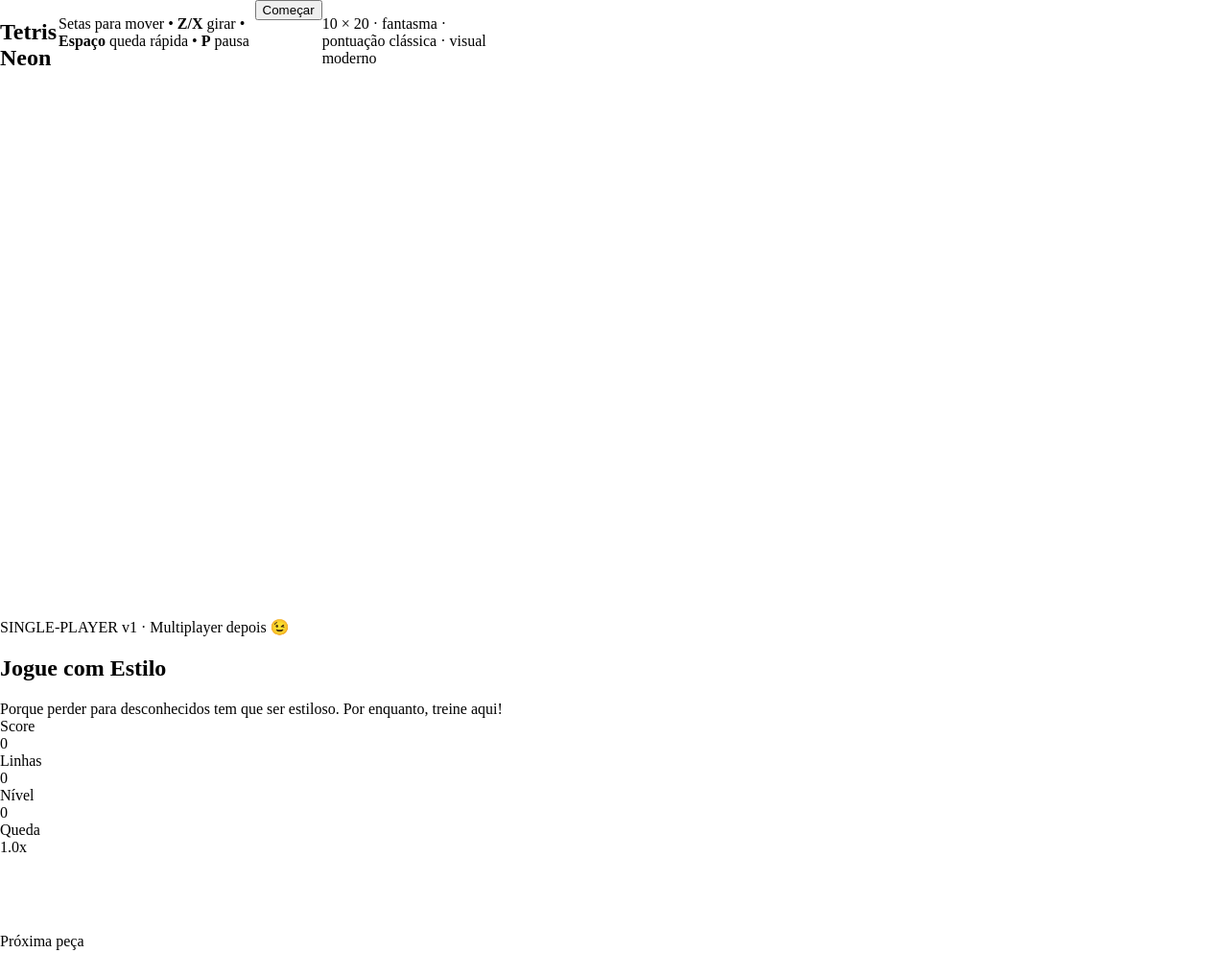
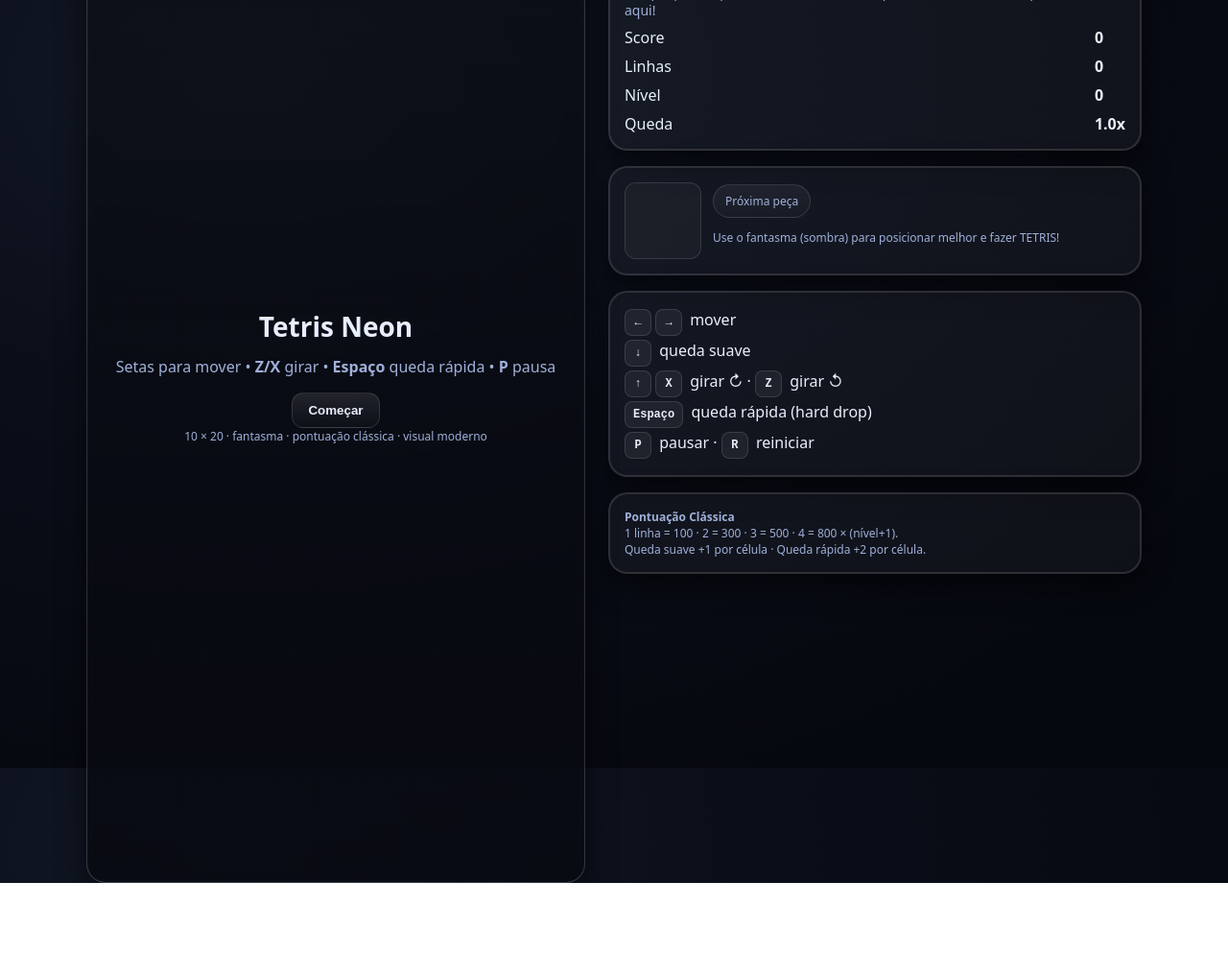
Before and after one commit to VieiraGabrielAlexandre/project-tgv, a plain HTML site: page index.html in a window 1280 px wide. Shown: the top 993 px of the page at 96% size. After the commit the page ends 920 px from the top, so only its background shows below. Drawn offline with Linux system fonts and the light colour scheme.

Commit message:
feature: melhorando estrutura e readme

```diff
--- a/index.html
+++ b/index.html
@@ -4,7 +4,7 @@
     <meta charset="UTF-8" />
     <meta name="viewport" content="width=device-width, initial-scale=1" />
     <title>Tetris Neon — Multiplayer depois, estilo agora 😎</title>
-    <link rel="stylesheet" href="styles.css" />
+    <link rel="stylesheet" href="styles.css">
 </head>
 <body>
 <div class="wrap">
--- a/styles.css
+++ b/styles.css
@@ -1,144 +1,155 @@
-: root {
-    --bg: radial - gradient(1200 px 800 px at 20 % 10 % , #121826 0%, # 0b0 f1a 40 % , #06080f 100%);
+:root {
+    --bg: radial-gradient(1200px 800px at 20% 10%, #121826 0%, #0b0f1a 40%, #06080f 100%);
     --panel: rgba(255,255,255,0.04);
     --panel-border: rgba(255,255,255,0.12);
-    --text: # e8eefc;
+    --text: #e8eefc;
     --muted: #9fb0d9;
-    --accent: # 6 cf0ff;
-    --shadow: 0 10 px 30 px rgba(0, 0, 0, 0.6), inset 0 0 0 1 px
-    var (--panel - border);
-    --radius: 20 px;
+    --accent: #6cf0ff;
+    --shadow: 0 10px 30px rgba(0,0,0,0.6), inset 0 0 0 1px var(--panel-border);
+    --radius: 20px;
 }
-*{
-    box - sizing: border - box
-}
-html, body {
-    height: 100 %
-}
+
+* { box-sizing: border-box; }
+html, body { height: 100%; }
+
 body {
     margin: 0;
-    color: var (--text);
-    font - family: ui - rounded,
-    system - ui,
-    -apple - system,
-    Segoe UI,
-    Roboto,
-    "Helvetica Neue",
-    Arial,
-    "Noto Sans",
-    "Apple Color Emoji",
-    "Segoe UI Emoji";
-    background: var (--bg);
-    display: flex;align - items: center;justify - content: center;
+    color: var(--text);
+    font-family: ui-rounded, system-ui, -apple-system, Segoe UI, Roboto, "Helvetica Neue", Arial, "Noto Sans", "Apple Color Emoji", "Segoe UI Emoji";
+    background: var(--bg);
+    display: flex;
+    align-items: center;
+    justify-content: center;
 }
+
 .wrap {
-    width: min(1100 px, 95 vw);
+    width: min(1100px, 95vw);
     display: grid;
-    grid - template - columns: 1 fr auto;
-    gap: 24 px;
-    align - items: start;
+    grid-template-columns: 1fr auto;
+    gap: 24px;
+    align-items: start;
 }
+
 .game {
-    aspect - ratio: 10 / 20; /* classic 10x20 field */
-    width: min(520 px, 70 vw);
-    border - radius: var (--radius);
-    background: linear - gradient(180 deg, rgba(255, 255, 255, 0.03), rgba(255, 255, 255, 0.02));
-    box - shadow: var (--shadow);
+    aspect-ratio: 10 / 20;
+    width: min(520px, 70vw);
+    border-radius: var(--radius);
+    background: linear-gradient(180deg, rgba(255,255,255,0.03), rgba(255,255,255,0.02));
+    box-shadow: var(--shadow);
     position: relative;
     overflow: hidden;
 }
-canvas #board {
-    width: 100 % ;height: 100 % ;display: block
-}
+
+canvas#board { width: 100%; height: 100%; display: block; }
 
 .hud {
     display: grid;
-    gap: 16 px;
-    grid - auto - rows: min - content;
-    min - width: 260 px;
+    gap: 16px;
+    grid-auto-rows: min-content;
+    min-width: 260px;
 }
+
 .card {
-    background: var (--panel);
-    border: 1 px solid
-    var (--panel - border);
-    border - radius: var (--radius);
-    padding: 16 px;
-    box - shadow: var (--shadow);
+    background: var(--panel);
+    border: 1px solid var(--panel-border);
+    border-radius: var(--radius);
+    padding: 16px;
+    box-shadow: var(--shadow);
 }
+
 .title {
-    font - size: clamp(20 px, 2.5 vw, 28 px);
-    letter - spacing: 0.5 px;
-    margin: 0 0 6 px;
+    font-size: clamp(20px, 2.5vw, 28px);
+    letter-spacing: 0.5px;
+    margin: 0 0 6px;
 }
-.subtitle {
-    margin: 0;color: var (--muted);font - size: 14 px
+
+.subtitle { margin: 0; color: var(--muted); font-size: 14px; }
+
+.stats {
+    display: grid;
+    grid-template-columns: 1fr auto;
+    gap: 8px 12px;
+    margin-top: 8px;
 }
-.stats {
-    display: grid;grid - template - columns: 1 fr auto;gap: 8 px 12 px;margin - top: 8 px
+.stats div.value { font-variant-numeric: tabular-nums; font-weight: 700; }
+
+.badge {
+    display: inline-flex;
+    align-items: center;
+    gap: 8px;
+    padding: 8px 12px;
+    border-radius: 999px;
+    border: 1px solid var(--panel-border);
+    background: linear-gradient(180deg, rgba(255,255,255,0.06), rgba(255,255,255,0.02));
+    font-size: 12px;
+    color: var(--muted);
 }
-.stats div.value {
-    font - variant - numeric: tabular - nums;
-    font - weight: 700
-}
-.badge {
-    display: inline - flex;align - items: center;gap: 8 px;
-    padding: 8 px 12 px;border - radius: 999 px;
-    border: 1 px solid
-    var (--panel - border);
-    background: linear - gradient(180 deg, rgba(255, 255, 255, 0.06), rgba(255, 255, 255, 0.02));
-    font - size: 12 px;color: var (--muted)
-}
+
 .next {
-    display: grid;grid - template - columns: auto 1 fr;gap: 12 px;align - items: center
+    display: grid;
+    grid-template-columns: auto 1fr;
+    gap: 12px;
+    align-items: center;
 }
 .next canvas {
-    width: 80 px;height: 80 px;border - radius: 12 px;background: rgba(255, 255, 255, 0.03);border: 1 px solid
-var (--panel - border)
-}
-.controls kbd {
-    display: inline - block;min - width: 28 px;text - align: center;padding: 6 px 8 px;border - radius: 8 px;margin: 2 px 4 px 2 px 0;
-    background: rgba(255, 255, 255, 0.06);border: 1 px solid
-var (--panel - border);
-    font - weight: 700;font - size: 12 px;color: var (--text)
-}
-.footer {
-    font - size: 12 px;
-    color: var (--muted)
+    width: 80px; height: 80px;
+    border-radius: 12px;
+    background: rgba(255,255,255,0.03);
+    border: 1px solid var(--panel-border);
 }
 
+.controls kbd {
+    display: inline-block;
+    min-width: 28px;
+    text-align: center;
+    padding: 6px 8px;
+    border-radius: 8px;
+    margin: 2px 4px 2px 0;
+    background: rgba(255,255,255,0.06);
+    border: 1px solid var(--panel-border);
+    font-weight: 700;
+    font-size: 12px;
+    color: var(--text);
+}
+
+.footer { font-size: 12px; color: var(--muted); }
+
 .overlay {
-    position: absolute;inset: 0;display: flex;align - items: center;justify - content: center;flex - direction: column;
-    background: linear - gradient(0 deg, rgba(6, 8, 15, 0.85), rgba(6, 8, 15, 0.6));
-    backdrop - filter: blur(2 px);
-    opacity: 0;pointer - events: none;transition: opacity .25 s ease;
-    text - align: center;padding: 24 px;
+    position: absolute;
+    inset: 0;
+    display: flex;
+    align-items: center;
+    justify-content: center;
+    flex-direction: column;
+    background: linear-gradient(0deg, rgba(6,8,15,0.85), rgba(6,8,15,0.6));
+    backdrop-filter: blur(2px);
+    opacity: 0;
+    pointer-events: none;
+    transition: opacity .25s ease;
+    text-align: center;
+    padding: 24px;
 }
-.overlay.active {
-    opacity: 1;pointer - events: auto
+.overlay.active { opacity: 1; pointer-events: auto; }
+.overlay h2 { margin: 0 0 12px; font-size: 28px; }
+.overlay p { margin: 0 0 16px; color: var(--muted); }
+.overlay .actions { display: flex; gap: 12px; }
+
+.btn {
+    border: 1px solid var(--panel-border);
+    background: linear-gradient(180deg, rgba(255,255,255,0.10), rgba(255,255,255,0.02));
+    color: var(--text);
+    padding: 10px 16px;
+    border-radius: 12px;
+    cursor: pointer;
+    font-weight: 700;
 }
-.overlay h2 {
-    margin: 0 0 12 px;font - size: 28 px
+
+.brand { display: flex; align-items: center; gap: 10px; margin-bottom: 6px; }
+.brand .dot {
+    width: 10px; height: 10px;
+    border-radius: 999px;
+    background: var(--accent);
+    box-shadow: 0 0 18px var(--accent);
 }
-.overlay p {
-    margin: 0 0 16 px;color: var (--muted)
-}
-.overlay.actions {
-    display: flex;gap: 12 px
-}
-.btn {
-    border: 1 px solid
-    var (--panel - border);
-    background: linear - gradient(180 deg, rgba(255, 255, 255, 0.10), rgba(255, 255, 255, 0.02));
-    color: var (--text);padding: 10 px 16 px;border - radius: 12 px;cursor: pointer;font - weight: 700
-}
-.brand {
-    display: flex;align - items: center;gap: 10 px;margin - bottom: 6 px
-}
-.brand.dot {
-    width: 10 px;height: 10 px;border - radius: 999 px;background: var (--accent);box - shadow: 0 0 18 px
-var (--accent);
-}
-.grid - legend {
-            font - size: 12 px;
-            color: var (--muted)
-        }
+
+.grid-legend { font-size: 12px; color: var(--muted); }
```
Also changed, not shown: 1 other file.
